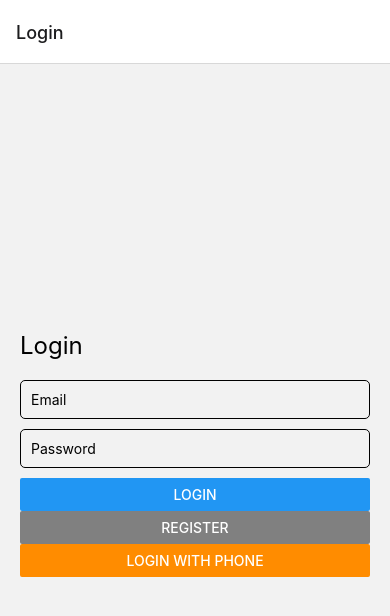
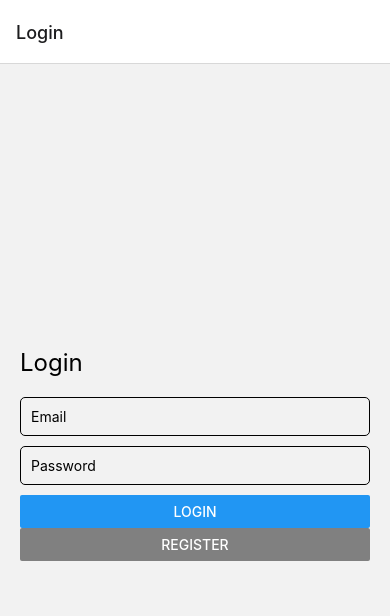
Before and after one commit to akg4545/nearkart---fronted, a React Native app: screen /Login in a window 390 px wide. Shown: the top 616 px of the page. Built offline with nearby package versions, Linux system fonts and the light colour scheme; no server answers.

Commit message:
feat: integrated Firebase login with email and password in LoginScreen

```diff
--- a/screens/LoginScreen.js
+++ b/screens/LoginScreen.js
@@ -1,7 +1,7 @@
 // screens/LoginScreen.js
 
 import React, { useState } from 'react';
-import { View, Text, TextInput, Button, StyleSheet, Alert } from 'react-native';
+import { View, Text, TextInput, Button, Alert, StyleSheet } from 'react-native';
 import { signInWithEmailAndPassword } from 'firebase/auth';
 import { auth } from '../firebaseConfig';
 
@@ -12,9 +12,10 @@ export default function LoginScreen({ navigation }) {
   const handleLogin = async () => {
     try {
       await signInWithEmailAndPassword(auth, email, password);
-      Alert.alert('Success', 'Logged in successfully!');
+      Alert.alert('Login Successful');
+      navigation.navigate('Home');
     } catch (error) {
-      Alert.alert('Login Error', error.message);
+      Alert.alert('Login Failed', error.message);
     }
   };
 
@@ -42,11 +43,6 @@ export default function LoginScreen({ navigation }) {
         onPress={() => navigation.navigate('Register')}
         color="gray"
       />
-      <Button
-        title="Login with Phone"
-        onPress={() => navigation.navigate('PhoneAuth')}
-        color="darkorange"
-      />
     </View>
   );
 }
```
